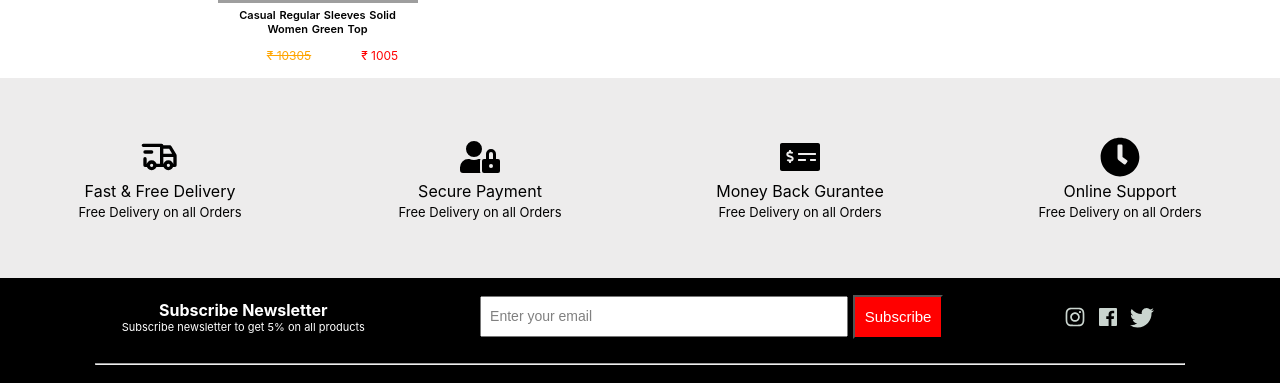
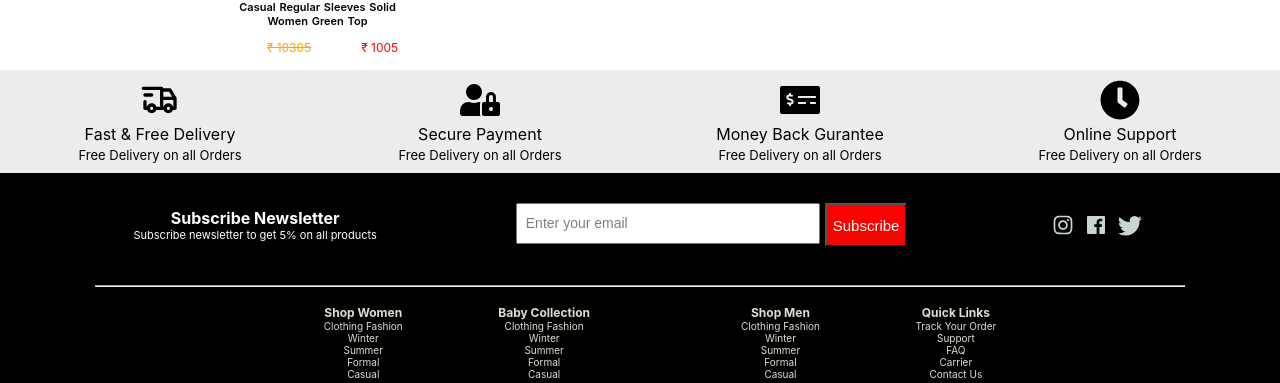
Before and after one commit to prashantuchariya1/nationalShopping, a React (Create React App) app: page / in a window 1280 px wide. Shown: the part 2407-2790 px from the top of the page. Built offline with nearby package versions, Linux system fonts and the light colour scheme; grey boxes are pictures that could not be loaded.

Commit message:
responsive full

```diff
--- a/src/components/Footer/Footer.js
+++ b/src/components/Footer/Footer.js
@@ -48,6 +48,8 @@ export default function Footer() {
               <li>Casual</li>
             </ul>
           </div>
+          <div className={style.break}></div>
+
           <div className={style.QuickLinks}>
             <ul>
               <li className={style.liFirstElement}>Shop Men </li>
--- a/src/components/Footer/Footer.module.css
+++ b/src/components/Footer/Footer.module.css
@@ -7,38 +7,80 @@
   justify-content: center;
   align-items: center;
   width: 100%;
-  height: 370px;
+
 }
 
 .footerTop {
   display: flex;
   flex-direction: row;
   width: 90%;
-  height: 90px;
+
   /* background-color: rgb(123, 0, 255); */
   align-items: center;
   justify-content: space-around;
+  margin: 30px 0px;
+}
+@media only screen and (max-width: 734px) {
+  .footerTop {
+
+    flex-direction: column;
+    align-items: flex-start;
+  }
+  .footerTop> * {
+
+    padding-top: 7px;
+    padding-bottom: 7px;
+  }
 }
 
 .footerMid {
   display: flex;
   flex-direction: row;
   width: 60%;
-  height: 250px;
-  align-items: flex-start;
+  flex-wrap: wrap;
+
+  margin-bottom: 30px;
+  /* align-items: flex-start; */
   justify-content: space-around;
   /* background-color: rgb(0, 255, 38); */
 }
+@media only screen and (max-width: 800px) {
 
-.QuickLinks {
+
+  .footerMid {
+    width: 70%;
+  }
+}
+@media only screen and (max-width: 675px) {
+
+
+  .footerMid {
+    width: 80%;
+  }
+}
+@media only screen and (max-width: 599px) {
+
+
+  .footerMid {
+    flex-wrap: wrap;
+    justify-content: flex-start;
+  }
+  .QuickLinks{
+    margin-right: 47px;
+  }
+
 }
 
+
+
 .footerBottom {
-  height: 50px;
+
 
   text-align: center;
   color: #deded3;
   font-size: 8px;
+  width: 80%;
+  margin-bottom: 5px;
 }
 
 .emailInput::placeholder {
@@ -51,10 +93,32 @@
 .topBoxEmailForm{
   display: flex;
   flex-direction: row;
-  align-items: center;
+  width: 34%;
+  /* align-items: center; */
+
 }
+@media only screen and (max-width: 446px) {
+
+
+  .topBoxEmailForm{
+
+    flex-direction: column;
+
+
+  }
+  .footerButton {
+    margin-top: 5px;
+    background-color: green;
+    margin-left: 5px;
+
+  }
+
+}
+
 .emailInput {
-  width: 360px;
+  width: 100%;
+  min-width:150px ;
+
   height: 35px;
 
 
@@ -66,10 +130,6 @@
   margin-left: 5px;
   color: white;
   font-size: 15px;
-
-
-
-
 }
 
 .topBoxSubscribeTop{
@@ -111,24 +171,3 @@ hr{
   width: 100px;
 
 }
-
-@media only screen and (max-width: 747px) {
-
-
-  .emailInput {
-    width: 150px;
-
-
-
-  }
-}
-@media only screen and (max-width: 879px) {
-
-
-  .emailInput {
-    width: 200px;
-
-
-
-  }
-}
--- a/src/components/Navbar/Navbar.module.css
+++ b/src/components/Navbar/Navbar.module.css
@@ -5,7 +5,7 @@
 .navbar {
   padding: 0 5%;
 }
-@media only screen and (max-width: 377px) {
+@media only screen and (max-width: 810px) {
   .navbar {
     display: none;
   }
@@ -40,23 +40,34 @@
   display: flex;
   flex-direction: row;
   align-items: center;
+  width: 20%;
 
 }
+@media only screen and (max-width: 1040px) {
+  .navSearch {
+    display:none;
+  }
+  .search{
+    width: auto;
 
-input {
-  width: 200px;
+  }
+}
+
+.navSearch {
+  width: 100%;
   height: 30px;
 }
 .navButton{
   width: 50px;
   height: 35px;
 
+
 }
 
 .navSearch::placeholder {
   font-size: 14px;
   opacity: 1;
-  color: gray;
+  color: grey;
   padding-left: 4px;
 }
 
--- a/src/components/NavbarIphone/NavbarIphone.js
+++ b/src/components/NavbarIphone/NavbarIphone.js
@@ -14,9 +14,9 @@ export default function NavbarIphone() {
     <div className={style.siteNavbar}>
         <div className={style.container}>
             <div className={style.hamburger}  onClick={()=>setShow(prev => !prev)}>
-                <div className={style.bar1} style={{transform:show? "rotate(-45deg) translate(-9px, 6px)": "none" }}></div>
+                <div className={style.bar1} style={{transform:show? "rotate(-45deg) translate(-8px, 3px)": "none" }}></div>
                 <div className={style.bar2} style={{opacity: show? "0":"1"}}></div>
-                <div className={style.bar3} style={{transform:show? "rotate(45deg) translate(-8px, -8px)": "none" }}></div>
+                <div className={style.bar3} style={{transform:show? "rotate(45deg) translate(-8px, -3px)": "none" }}></div>
             </div>
             <div className={style.icon}><p>National Shopping</p> </div>
             <div className={style.SocialmediaIcon}>
--- a/src/components/NavbarIphone/NavbarIphone.module.css
+++ b/src/components/NavbarIphone/NavbarIphone.module.css
@@ -2,7 +2,7 @@
     /* background-color: red; */
 
 }
-@media only screen and (min-width: 377px) {
+@media only screen and (min-width: 810px) {
     .siteNavbar{
         display: none;
 
--- a/src/components/Offerbar/Offerbar.module.css
+++ b/src/components/Offerbar/Offerbar.module.css
@@ -1,4 +1,4 @@
-.Offerbar{
+.offerbar{
 
 
 }
@@ -8,7 +8,8 @@
     background-color: black;
     align-items: center;
     justify-content: center;
-    height: 20px;
+
+    flex-wrap: wrap;
 
 
 }
@@ -18,10 +19,12 @@
     margin-right: 5px;
     font-size: 10px;
 
+
 }
 
 .clickhere{
     color: red;
     font-size: 10px;
 
+
 }
--- a/src/components/UpperFooter/UpperFooter.module.css
+++ b/src/components/UpperFooter/UpperFooter.module.css
@@ -1,9 +1,10 @@
 .childUpperFooter {
-  height: 200px;
+
   background-color: rgb(237, 236, 236);
   display: flex;
   flex-direction: row;
   justify-content: space-around;
+  flex-wrap: wrap;
 }
 
 .feature {
@@ -13,6 +14,7 @@
   flex-direction: column;
   align-items: center;
   justify-content: center;
+  margin: 10px 0px;
 }
 
 .upperText{
```
